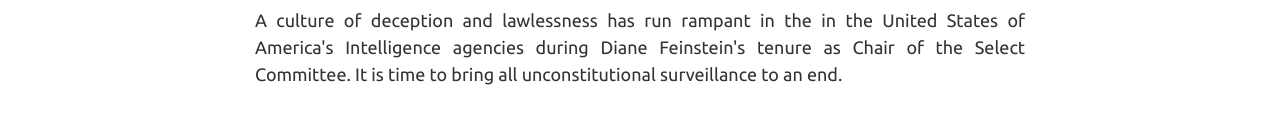
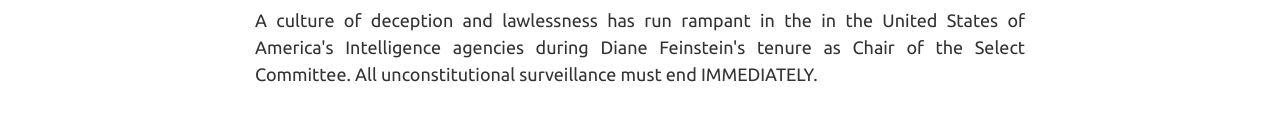
Before and after one commit to zmanian/shameonfeinstein_static, a plain HTML site: page feinstein_cia.html in a window 1280 px wide. Shown: the part 913-1037 px from the top of the page. Drawn offline with Linux system fonts and the light colour scheme; no server answers.

Commit message:
Wording changes

```diff
--- a/feinstein_cia.html
+++ b/feinstein_cia.html
@@ -84,7 +84,7 @@
             <div class="padding"></div>
             <p class="letter">On March 11, Senator Feinstein took to the floor of the Senate to denounce CIA surveillance of the Senate Select Committees investigation of torture in the CIA's Rendition, Detention and Interrogation program. The CIA has monitored the files access by Senate Staffers, deceived investigators and intimidated their overseers.  </p>
             <p class="letter">The techniques used against the Senate Committee by the CIA  are applied to every American by the NSA. Our Internet usage is logged, NSA officials deceive the American people and whistle blowers are intimidated with spurious Espionage act charges.</p>
-            <p class="letter">A culture of deception and lawlessness has run rampant in the in the United States of America's Intelligence agencies during Diane Feinstein's tenure as Chair of the Select Committee. It is time to bring all unconstitutional surveillance to an end.</p>
+            <p class="letter">A culture of deception and lawlessness has run rampant in the in the United States of America's Intelligence agencies during Diane Feinstein's tenure as Chair of the Select Committee. All unconstitutional surveillance must end IMMEDIATELY.</p>
     </div>
 </div>
 
```
